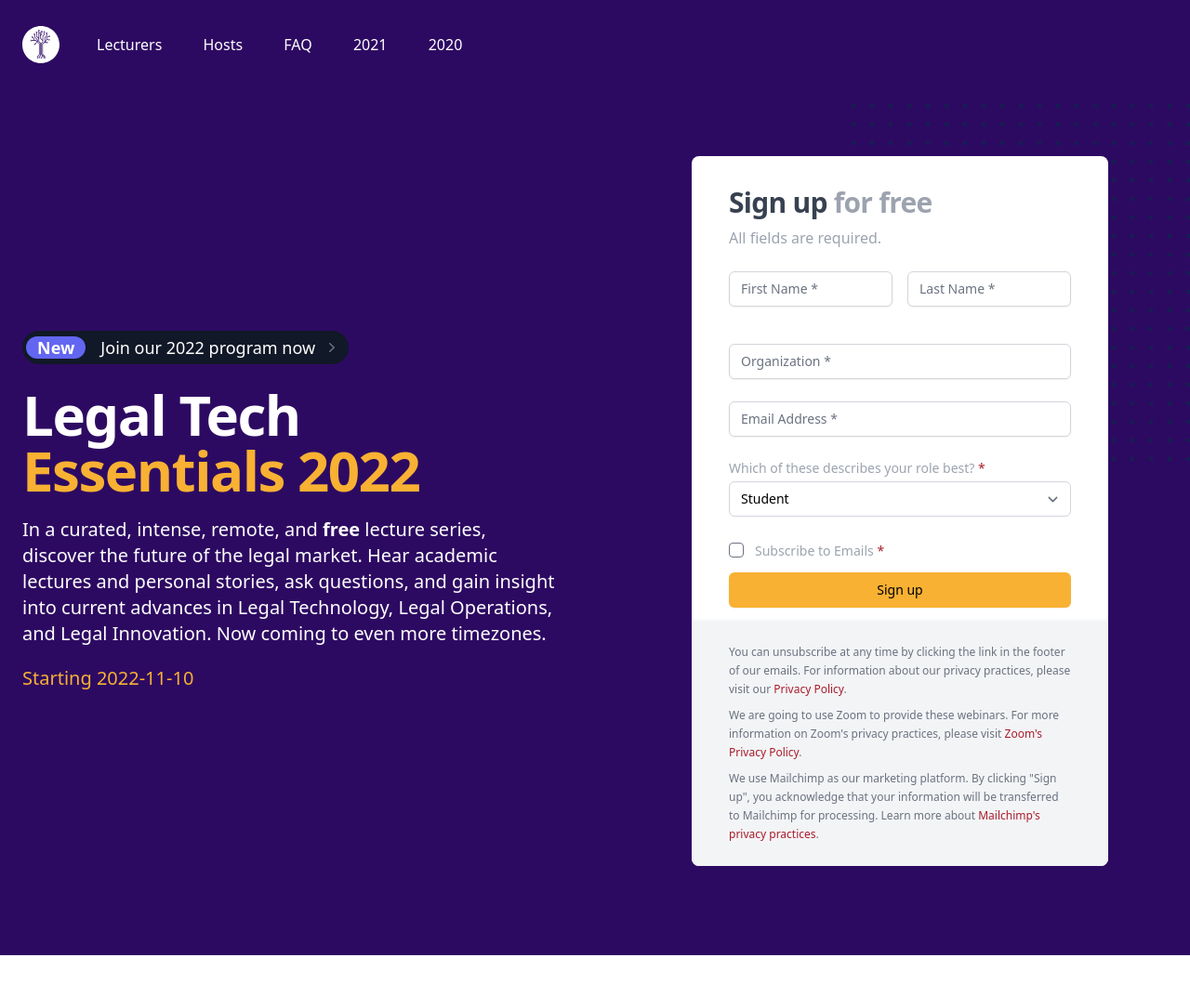
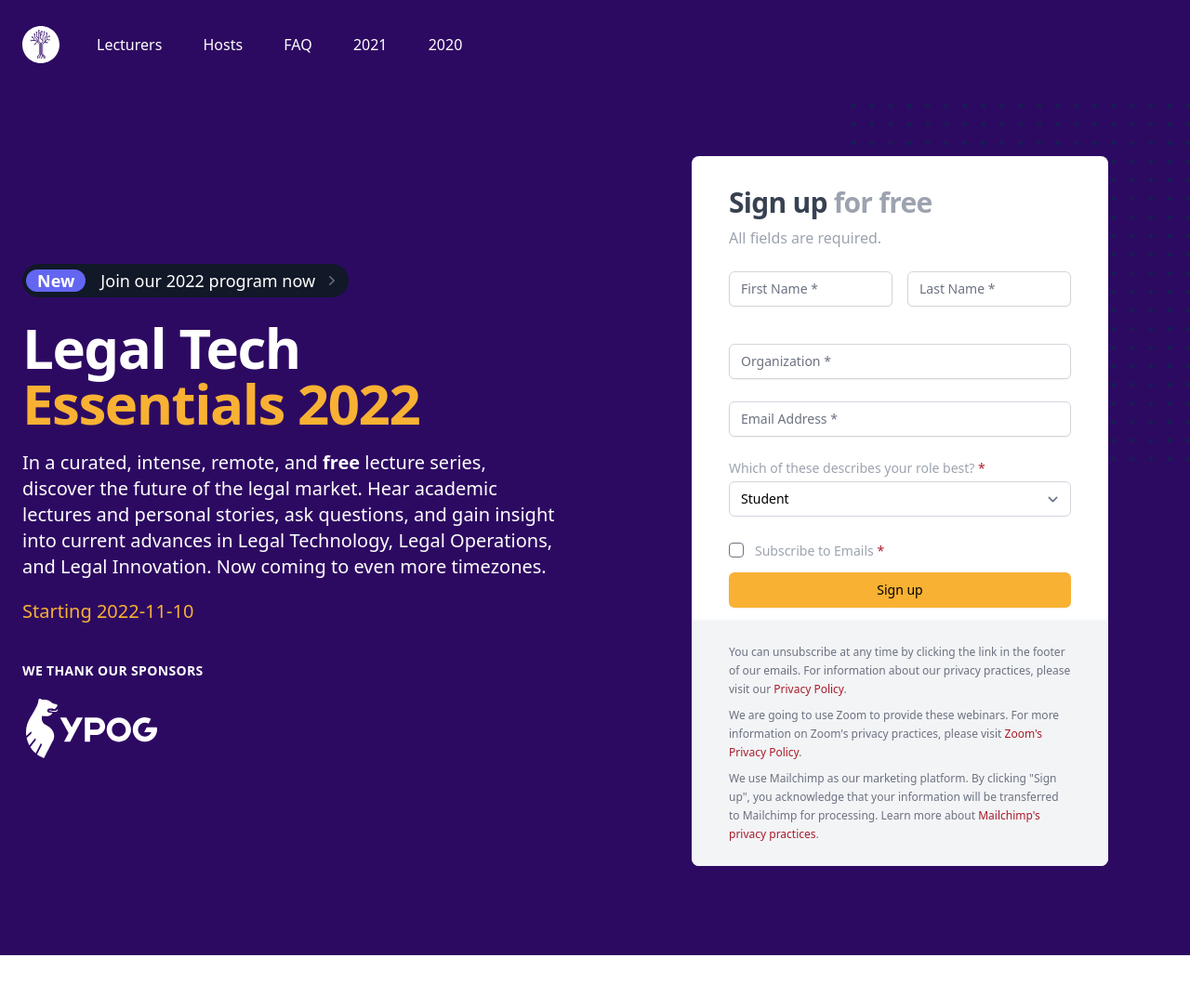
Before and after one commit to cltds/essentials, a website: page index.html in a window 1280 px wide. Shown: the top 1073 px of the page at 93% size. Drawn offline with Linux system fonts and the light colour scheme; a script that the page names is missing; a web font is replaced by a local one.

Commit message:
Add YPOG as a sponsor

```diff
--- a/index.html
+++ b/index.html
@@ -67,6 +67,14 @@
 								Starting 2022-11-10
 
 							</p>
+							<p class="mt-10 text-sm text-white uppercase tracking-wide font-semibold sm:mt-10">We thank our sponsors</p>
+							<div class="mt-5 w-full sm:mx-auto sm:max-w-lg lg:ml-0">
+								<div class="flex flex-wrap items-start justify-between">
+									<div class="flex justify-center px-1 ml-3 lg:ml-0">
+										<a href="https://ypog.law" target="_blank"><img class="h-16" src="svg/ypog-logo.svg" alt="YPOG" title="YPOG"></a>
+									</div>
+								</div>
+							  </div>
 						</div>
 					</div>
 					<div class="mt-16 sm:mt-24 lg:mt-0 lg:col-span-6">
```
Also changed, not shown: svg/ypog-logo.svg (added), 2 other files.
